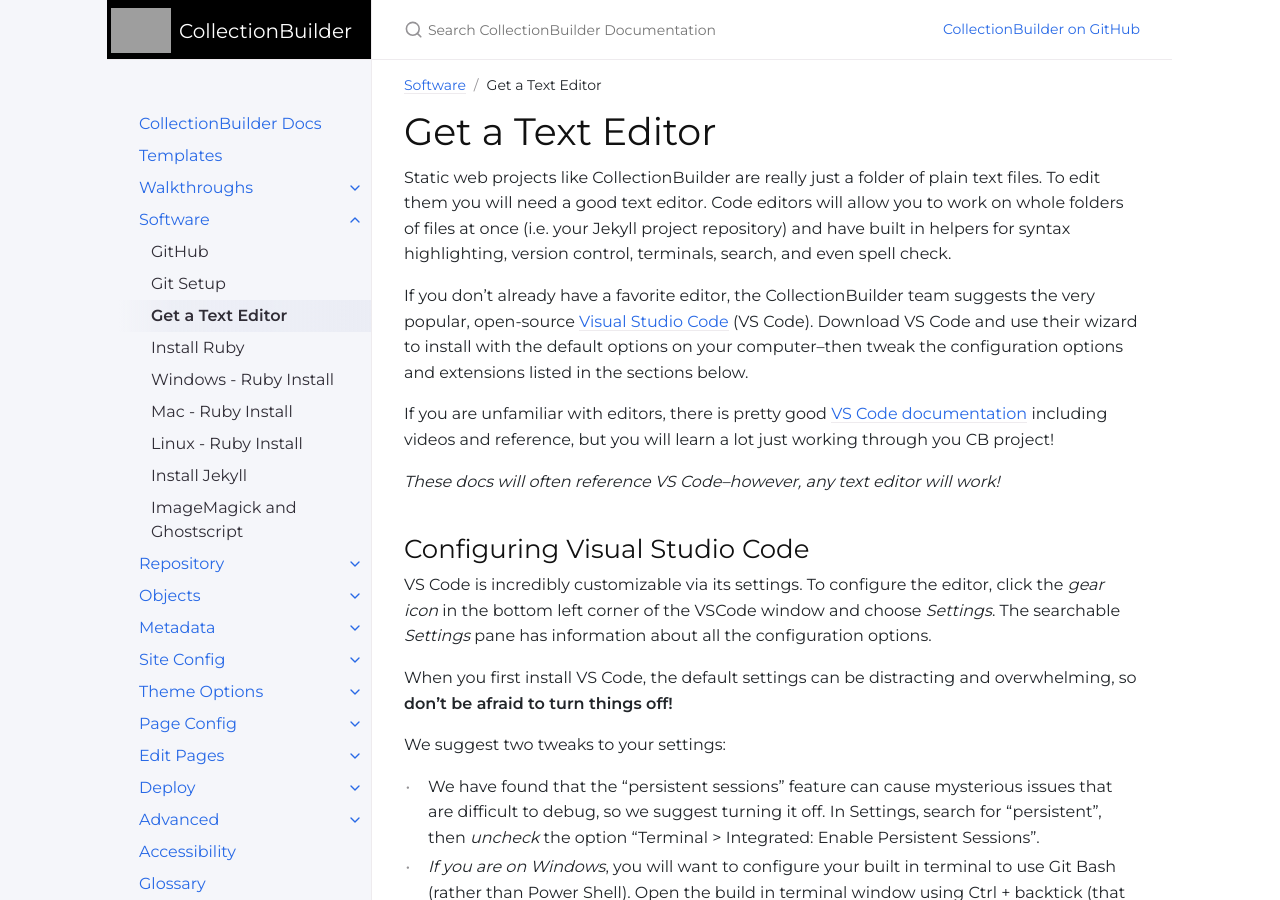
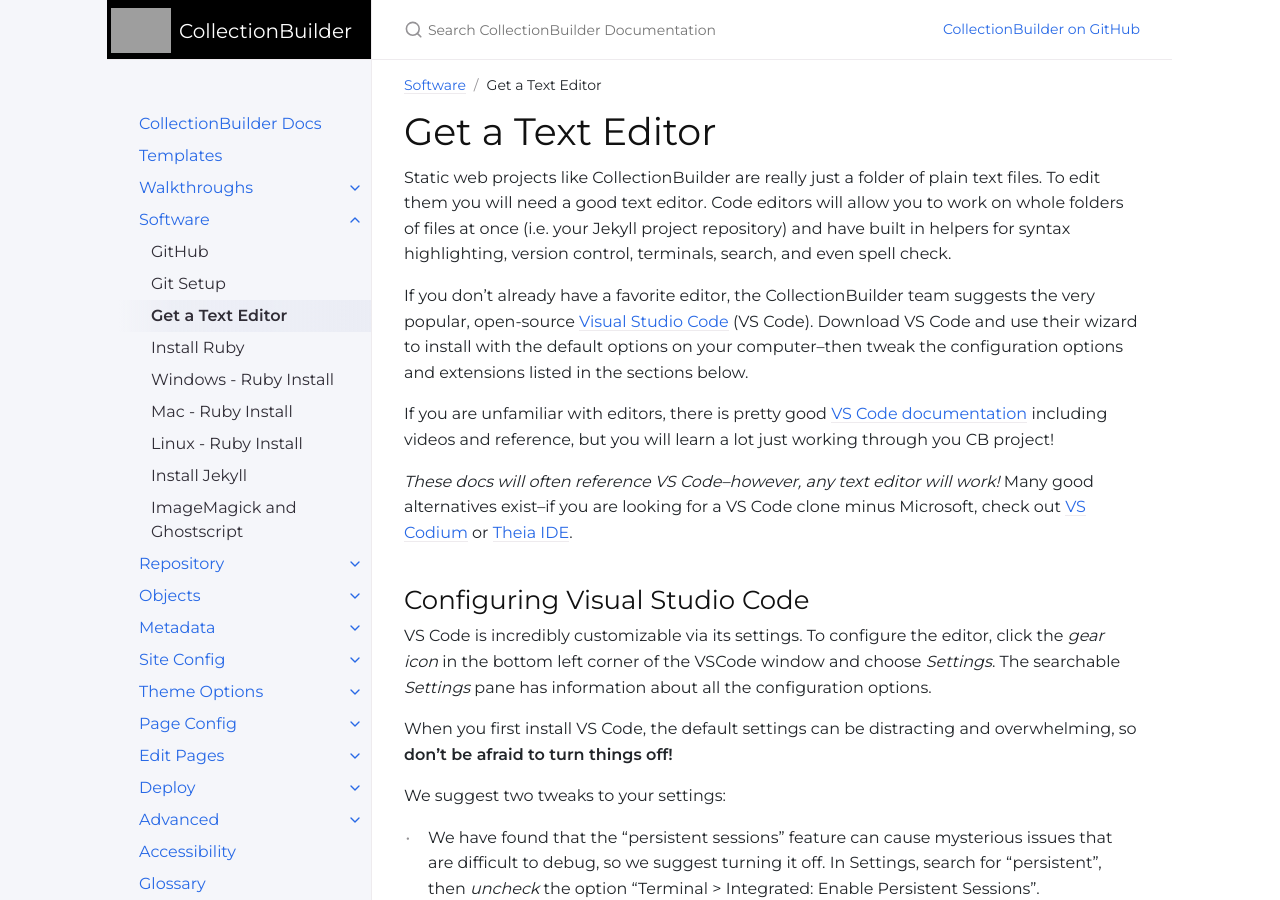
Before and after one commit to CollectionBuilder/cb-docs, a Jekyll site: the page built from docs/software/texteditor.md, in a window 1280 px wide and 900 px high. Built offline with Jekyll 4.4.1, drawn with Linux system fonts in a browser that asks for light colours; comment, search, counter and statistics services are not loaded.

Commit message:
editor note

```diff
--- a/docs/software/texteditor.md
+++ b/docs/software/texteditor.md
@@ -16,6 +16,7 @@ Download VS Code and use their wizard to install with the default options on you
 If you are unfamiliar with editors, there is pretty good [VS Code documentation](https://code.visualstudio.com/docs) including videos and reference, but you will learn a lot just working through you CB project!
 
 *These docs will often reference VS Code--however, any text editor will work!*
+Many good alternatives exist--if you are looking for a VS Code clone minus Microsoft, check out [VS Codium](https://vscodium.com/) or [Theia IDE](https://theia-ide.org/#theiaide).
 
 ## Configuring Visual Studio Code
 
```
